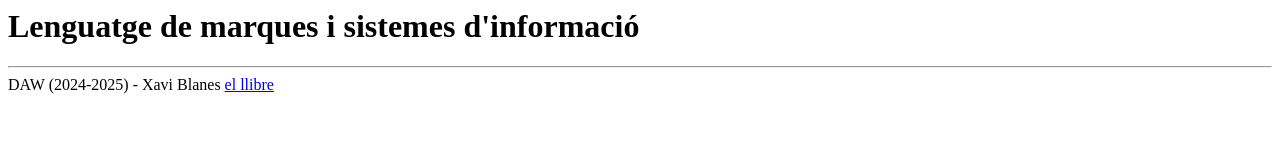
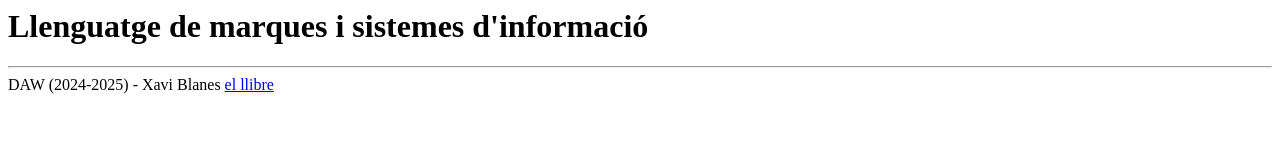
Before and after one commit to xaviblanes/llm, a plain HTML site: page index.html in a window 1280 px wide. Drawn offline with Linux system fonts and the light colour scheme.

Commit message:
Update index.html

```diff
--- a/index.html
+++ b/index.html
@@ -1,3 +1,3 @@
-<h1>Lenguatge de marques i sistemes d'informació</h1><hr>
+<h1>Llenguatge de marques i sistemes d'informació</h1><hr>
 DAW (2024-2025) - Xavi Blanes
 <a href=" https://xaviblanes.github.io/aw/llibre_llm24.pdf">el llibre</a>
```
